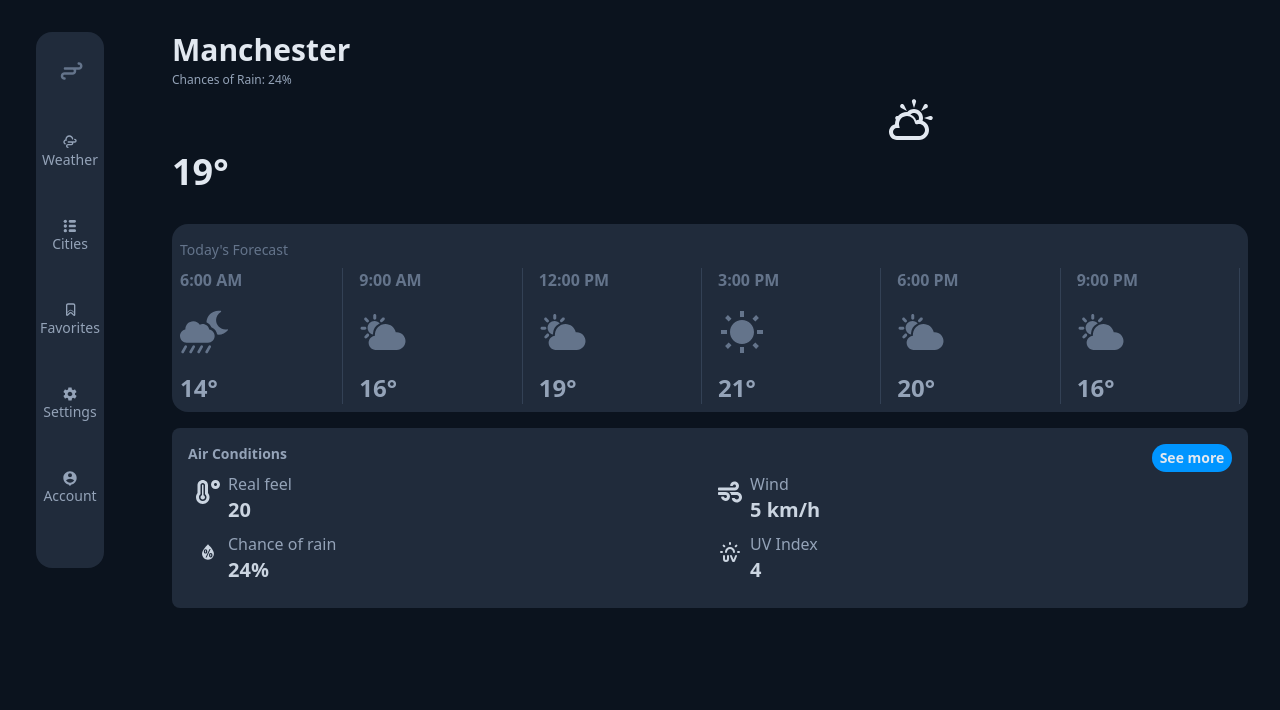
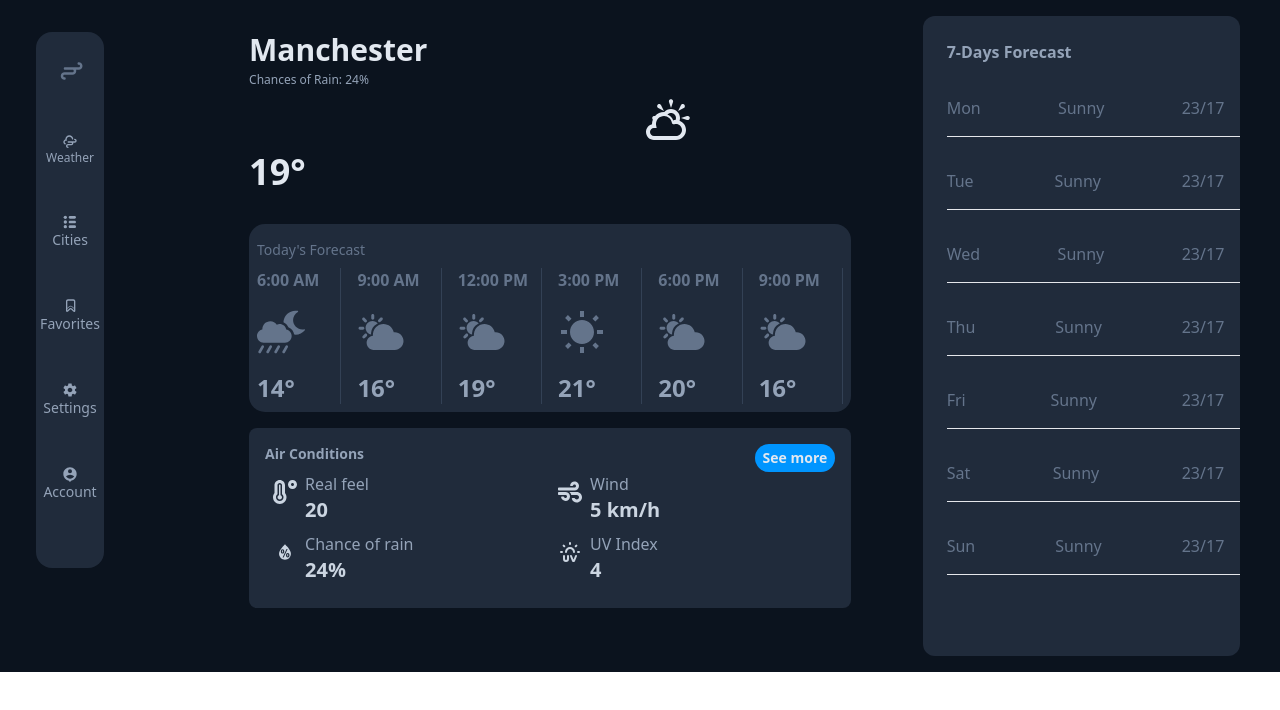
Before and after one commit to RajaIrfan031/Weatherer, a React (Create React App) app: page /home in a window 1280 px wide. Shown: the top 710 px of the page. Built offline with nearby package versions, Linux system fonts and the light colour scheme.

Commit message:
sevendaysforecast commit

```diff
--- a/src/Pages/Home.jsx
+++ b/src/Pages/Home.jsx
@@ -3,16 +3,23 @@ import Sidebar from "../components/Sidebar";
 import City from "../components/City";
 import TodayForecast from "../components/TodayForecast";
 import SemiDetail from "../components/SemiDetail";
+import SevenDaysForecast from "../components/SevenDaysForecast";
+
 
 const Home = ()=>{
     return(
         <>
-            <div className="w-screen h-screen bg-[#0B131E] sm:flex sm:flex-row">
-              <Sidebar/>
+            <div className="w-full h-full pb-8 bg-[#0B131E] md:flex md:flex-row">
+              <div className="flex flex-auto bg-[#0B131E]">
+                <Sidebar />
+              </div>
               <div className="flex flex-col sm:p-8 sm:flex-auto bg-[#0B131E]">
                 <City />
                 <TodayForecast />
                 <SemiDetail />
+              </div>
+              <div className="flex flex-auto">
+                <SevenDaysForecast />
               </div>
             </div>
         </>
--- /dev/null
+++ b/src/components/SevenDaysForecast.jsx
@@ -0,0 +1,65 @@
+import React from 'react';
+
+const SevenDaysForecast = ()=>{
+
+      const data =[
+            {
+                  day: 'Mon',
+                  forecast: 'Sunny',
+                  temp: '23/17'
+            },
+            {
+                  day: 'Tue',
+                  forecast: 'Sunny',
+                  temp: '23/17'
+            },
+            {
+                  day: 'Wed',
+                  forecast: 'Sunny',
+                  temp: '23/17'
+            },
+            {
+                  day: 'Thu',
+                  forecast: 'Sunny',
+                  temp: '23/17'
+            },
+            {
+                  day: 'Fri',
+                  forecast: 'Sunny',
+                  temp: '23/17'
+            },
+            {
+                  day: 'Sat',
+                  forecast: 'Sunny',
+                  temp: '23/17'
+            },
+            {
+                  day: 'Sun',
+                  forecast: 'Sunny',
+                  temp: '23/17'
+            },
+      ]
+
+      return(
+            <>
+            <div className='flex h-full max-h-[768px] w-full mt-[4%] justify-center min-w-[320px]'>
+                  <div className='bg-[#202B3B] w-[80%] h-full rounded-xl pt-6 pl-6 text-slate-400'>
+                        <p className='font-semibold'>7-Days Forecast</p>
+                        {
+                              data.map((list, index)=>{
+                                    return(
+                                          <div key={index} className='flex flex-row justify-between pr-4 my-8 border-b pb-4'>
+                                                <p className='text-slate-500'>{list.day}</p>
+                                                <p className='text-slate-500'>{list.forecast}</p>
+                                                <p className='text-slate-500'>{list.temp}</p>
+                                          </div>
+                                    )
+                              })
+                        }
+                  </div>
+            </div>
+            </>
+      )
+}
+
+export default SevenDaysForecast;
--- a/src/components/Sidebar.jsx
+++ b/src/components/Sidebar.jsx
@@ -5,14 +5,14 @@ import {RiAccountPinCircleFill} from 'react-icons/ri';
 
 const Sidebar = () =>{
     return(
-        <div className="flex sm:w-[10%] w-full justify-center md:h-[100%] sm:p-8 pt-4 pb-4 sm:flex-grow-0 min-w-[140px] max-h-[600px]">
+        <div className="flex w-full md:w-[10%] justify-center md:h-[100%] md:p-8 pt-4 pb-4 sm:flex-grow-0 min-w-[140px] max-h-[600px]">
             <div className="flex w-[90%] h-full bg-[#202B3B] rounded-2xl">
-                <div className="flex sm:flex-col flex-row w-full">
+                <div className="flex md:flex-col flex-row w-full">
                     <TiWeatherWindy size={30} className="text-slate-500 self-center mt-6 mb-6 cursor-pointer"/>
-                    <ul className="flex flex-row sm:flex-col w-full justify-stretch text-slate-400">
+                    <ul className="flex flex-row md:flex-col w-full justify-stretch text-slate-400">
                         <li className="flex flex-col my-4 w-full cursor-pointer p-2 hover:text-slate-200">
                             <TiWeatherWindyCloudy className="self-center"/>
-                            <p className="sm:text-sm text-xs self-center">Weather</p>
+                            <p className="md:text-md text-xs self-center">Weather</p>
                         </li>
                         <li className="flex flex-col my-4 cursor-pointer p-2 w-full hover:text-slate-200">
                             <TiThList className="self-center"/>
```
